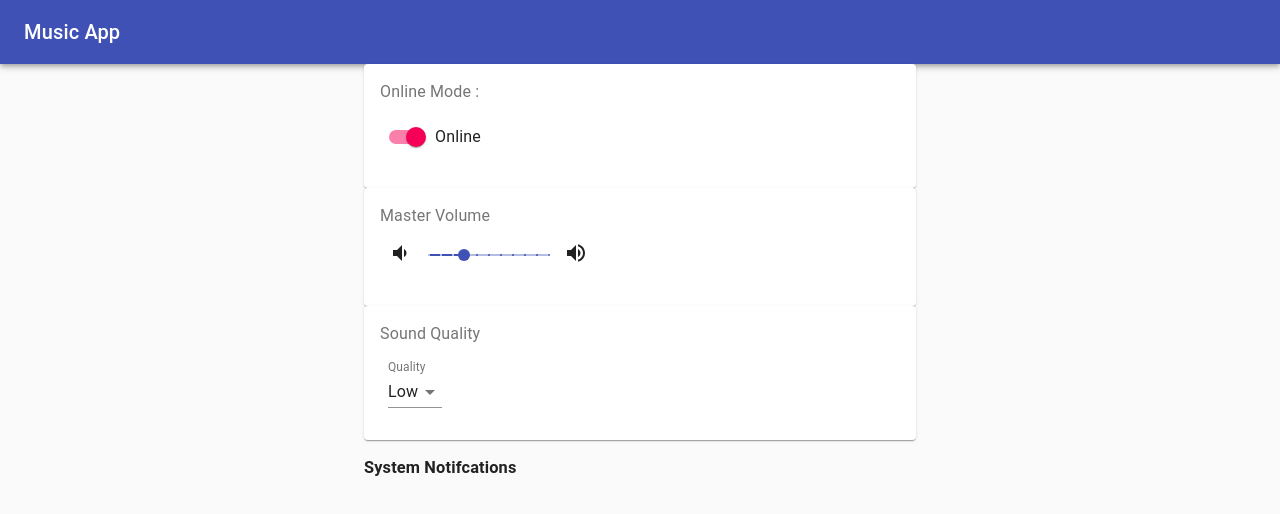
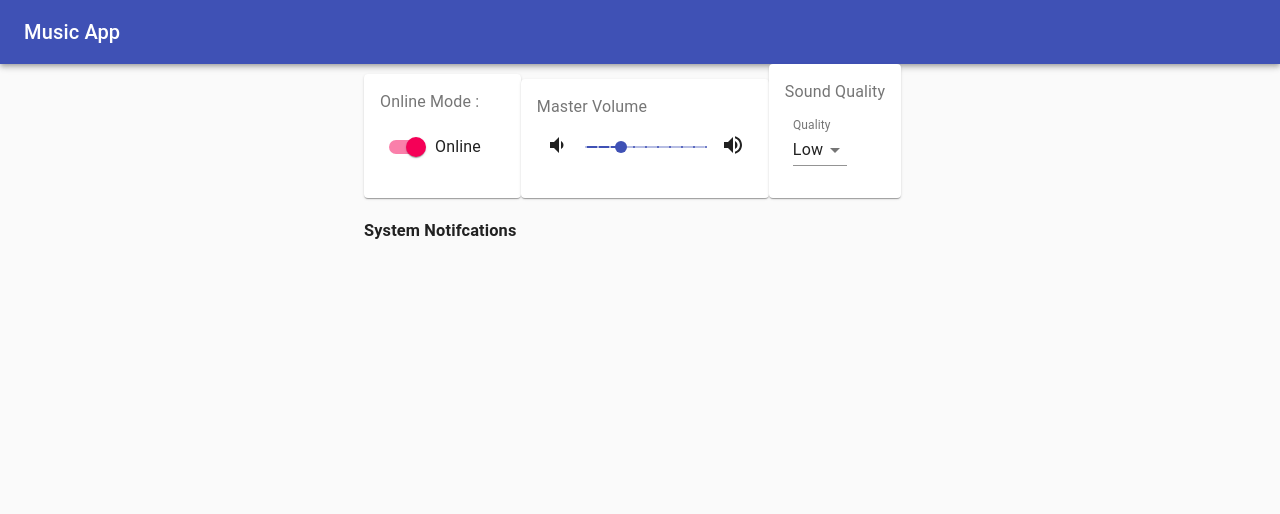
Before and after one commit to EmiKusaba/JS411-MusicApp, a React (Create React App) app: page / in a window 1280 px wide. Both pictures are taken after a click on the button "LOGIN". Shown: the top 514 px of the page. Built offline with nearby package versions, Linux system fonts and the light colour scheme.

Commit message:
added style for card

```diff
--- /dev/null
+++ b/src/Components/Dashboard.css
@@ -0,0 +1,4 @@
+.Card{
+  display:inline-block;
+
+}
--- a/src/Components/Dashboard.js
+++ b/src/Components/Dashboard.js
@@ -17,6 +17,7 @@ import FormControl from '@material-ui/core/FormControl';
 import Select from '@material-ui/core/Select';
 import CssBaseline from '@material-ui/core/CssBaseline';
 import Container from '@material-ui/core/Container';
+import "./Dashboard.css"
 
 //For Online here
 class OnlineSwitch extends React.Component {
```
